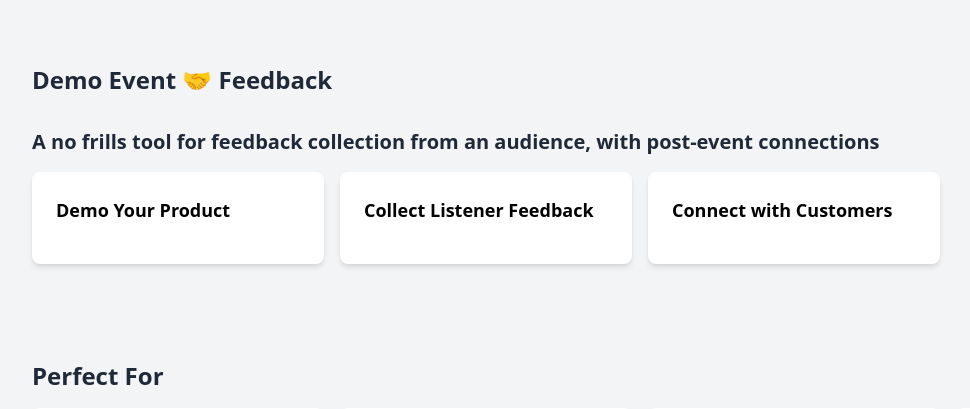
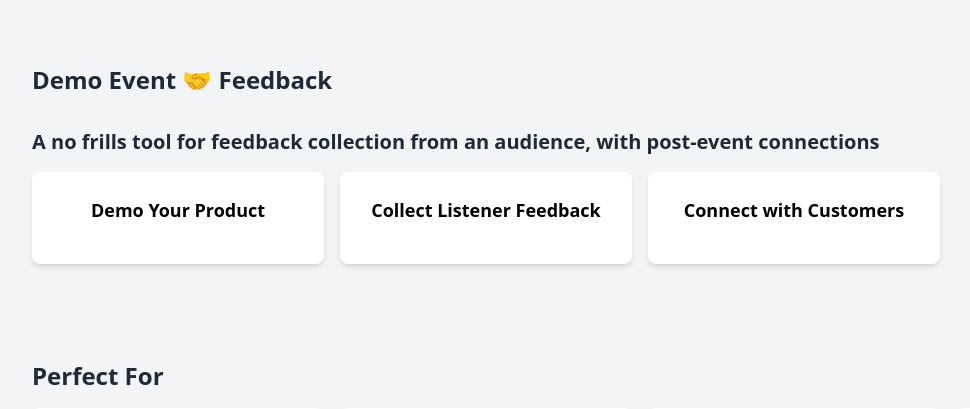
Before and after one commit to mmc102/gimmie_feedback, a FastAPI app: page / in a window 1280 px wide. Shown: the part 76-485 px from the top of the page, without its empty margins (0-970 px from the left). Run offline with FastAPI, Linux system fonts and the light colour scheme.

Commit message:
rework a bit

```diff
--- a/templates/landing_template.html
+++ b/templates/landing_template.html
@@ -13,15 +13,19 @@
     </h3>
     <div class="grid grid-cols-1 sm:grid-cols-2 lg:grid-cols-4 gap-4">
         <!-- Demo Your Product -->
-        <div class="bg-white rounded-lg shadow-md p-6">
+
+        <div class="bg-white flex justify-center items-center rounded-lg shadow-md p-6">
+
             <h4 class="font-bold text-lg mb-4">Demo Your Product</h4>
         </div>
         <!-- Receive Instant Feedback -->
-        <div class="bg-white rounded-lg shadow-md p-6">
+
+        <div class="bg-white flex justify-center items-center rounded-lg shadow-md p-6">
             <h4 class="font-bold text-lg mb-4">Collect Listener Feedback</h4>
         </div>
         <!-- Connect with Potential Customers -->
-        <div class="bg-white rounded-lg shadow-md p-6">
+
+        <div class="bg-white flex justify-center items-center rounded-lg shadow-md p-6">
             <h4 class="font-bold text-lg mb-4">Connect with Customers</h4>
         </div>
     </div>
```
